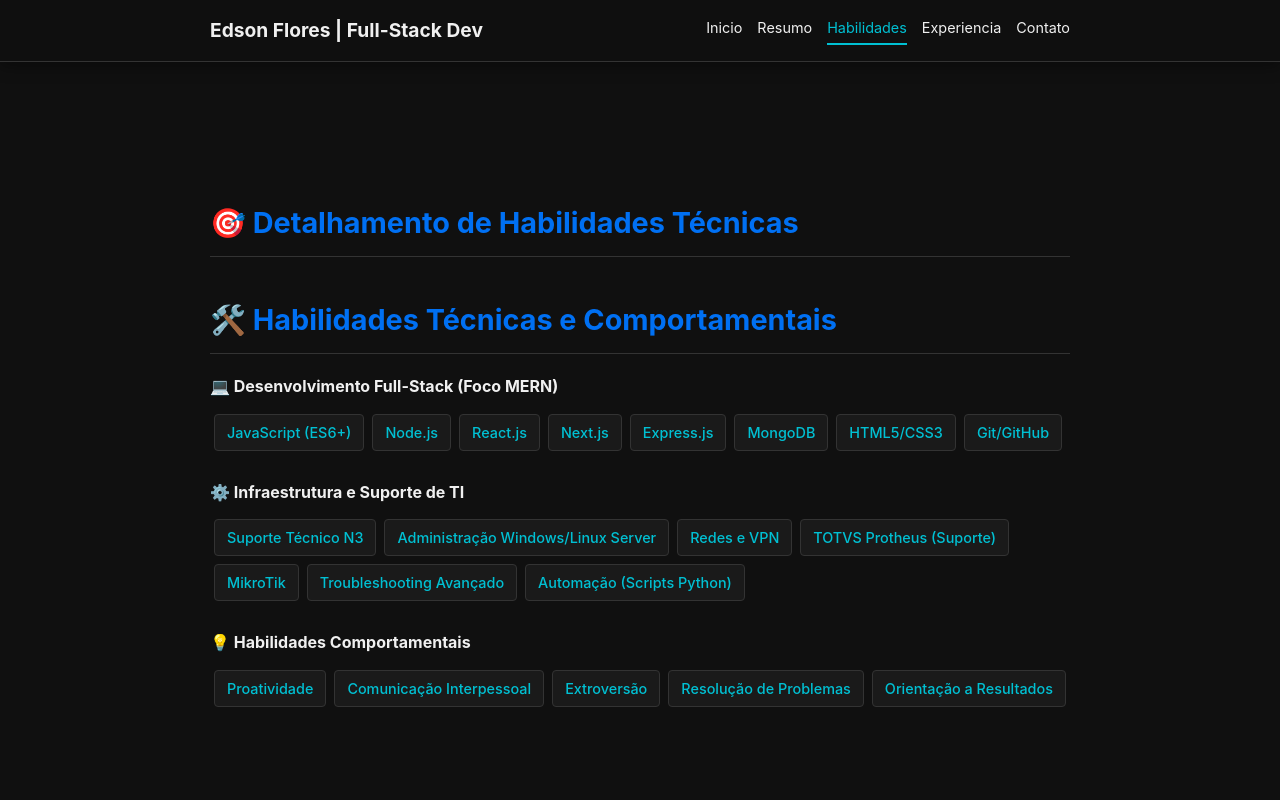
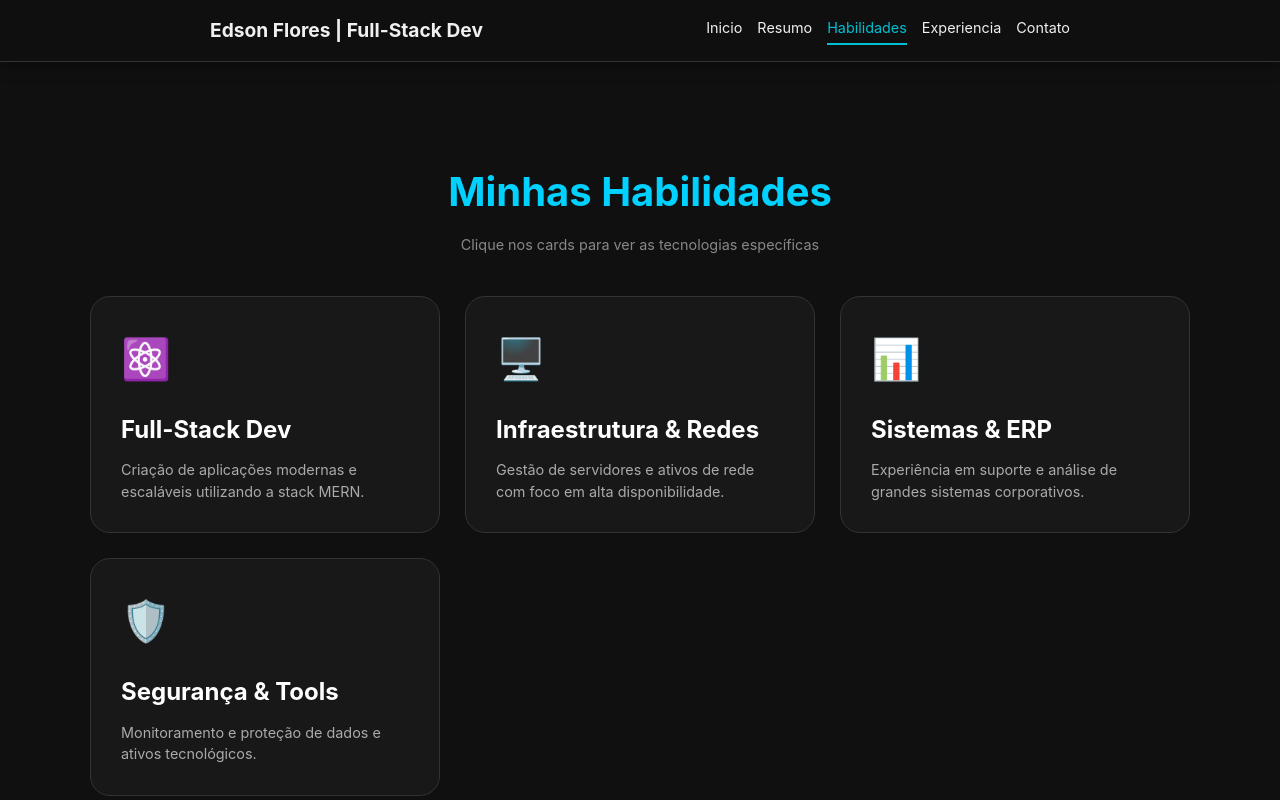
Before and after one commit to EdsonIFlores/curriculo-fullstack-frontend, a Next.js app: page /habilidades in a window 1280 px wide. Shown: the top 800 px of the page. Built offline with nearby package versions, Linux system fonts and the light colour scheme.

Commit message:
feat: melhorias na page habilidades

```diff
--- a/src/app/globals.css
+++ b/src/app/globals.css
@@ -398,3 +398,127 @@ body {
     padding-bottom: 5px;
   }
 }
+.skills-grid {
+  display: grid;
+  grid-template-columns: repeat(auto-fit, minmax(300px, 1fr));
+  gap: 25px;
+  width: 100%;
+  max-width: 1100px;
+  margin: 40px auto;
+}
+
+.skill-card {
+  background: rgba(255, 255, 255, 0.02);
+  border: 1px solid #222;
+  border-radius: 20px;
+  padding: 30px;
+  cursor: pointer;
+  transition: all 0.4s cubic-bezier(0.175, 0.885, 0.32, 1.275);
+  position: relative;
+  overflow: hidden;
+}
+
+.skill-card:hover {
+  border-color: #00d1ff;
+  transform: translateY(-10px);
+  background: rgba(0, 209, 255, 0.03);
+  box-shadow: 0 10px 30px rgba(0, 209, 255, 0.1);
+}
+
+.skill-card.active {
+  border-color: #00d1ff;
+  background: rgba(0, 209, 255, 0.05);
+}
+
+.skill-icon {
+  font-size: 2.5rem;
+  margin-bottom: 20px;
+  display: block;
+}
+
+.skill-card h3 {
+  color: #fff;
+  font-size: 1.5rem;
+  margin-bottom: 10px;
+}
+
+.skill-card p {
+  color: #666;
+  font-size: 0.9rem;
+  line-height: 1.4;
+}
+
+.skill-details {
+  margin-top: 20px;
+  padding-top: 20px;
+  border-top: 1px solid #333;
+  display: flex;
+  flex-wrap: wrap;
+  gap: 8px;
+  animation: fadeIn 0.5s ease;
+}
+
+.tech-tag {
+  background: #111;
+  color: #00d1ff;
+  border: 1px solid #00d1ff44;
+  padding: 5px 12px;
+  border-radius: 50px;
+  font-size: 0.75rem;
+  font-weight: 600;
+}
+
+@keyframes fadeIn { from { opacity: 0; transform: translateY(10px); } to { opacity: 1; transform: translateY(0); } }
+/* Layout em Grid para os Cards ficarem lado a lado */
+.skills-container {
+  display: grid;
+  grid-template-columns: repeat(auto-fit, minmax(320px, 1fr));
+  gap: 25px;
+  padding: 20px;
+}
+
+.skill-card {
+  background: #1a1a1a; /* Fundo cinza bem escuro */
+  border: 1px solid #333;
+  border-radius: 12px;
+  padding: 24px;
+  position: relative;
+  transition: 0.3s;
+}
+
+/* Borda Neon Azul no Hover */
+.skill-card:hover {
+  border-color: #00d1ff;
+  box-shadow: 0 0 15px rgba(0, 209, 255, 0.2);
+}
+
+.skill-card h3 {
+  color: #00d1ff; /* Azul Neon */
+  font-size: 1.4rem;
+  margin-bottom: 8px;
+  display: flex;
+  align-items: center;
+  gap: 10px;
+}
+
+.skill-description {
+  color: #ccc;
+  font-size: 0.9rem;
+  margin-bottom: 20px;
+}
+
+/* Estilo das Tags (igual ao da imagem) */
+.tags-wrapper {
+  display: flex;
+  flex-wrap: wrap;
+  gap: 8px;
+}
+
+.tag {
+  background: #2d2d2d; /* Cinza das tags na imagem */
+  color: #efefef;
+  padding: 6px 12px;
+  border-radius: 6px;
+  font-size: 0.8rem;
+  border: 1px solid #444;
+}
--- a/src/app/habilidades/page.tsx
+++ b/src/app/habilidades/page.tsx
@@ -1,18 +1,145 @@
-import React from 'react';
-// 🔴 ATENÇÃO: Verifique o caminho. Se você manteve 'components/' na raiz do 'src/', use '../components/SkillsSection'
-import EdsonSkills from '../../components/SkillsSection';
+'use client'; // Necessário para usar eventos de clique (onClick)
 
-const HabilidadesPage: React.FC = () => {
+import React, { useState } from 'react';
+
+export default function SkillsPage() {
+  // 1. Lógica para controlar qual card está aberto
+  const [activeSkill, setActiveSkill] = useState<string | null>(null);
+
+  const toggleSkill = (id: string) => {
+    setActiveSkill(activeSkill === id ? null : id);
+  };
+
   return (
-    <div className="container-page">
-      <h2 className="section-title">
-        🎯 Detalhamento de Habilidades Técnicas
-      </h2>
+    <section className="skills-section">
+      <h2 className="title">Minhas Habilidades</h2>
+      <p className="subtitle">Clique nos cards para ver as tecnologias específicas</p>
 
-      <EdsonSkills />
+      <div className="skills-grid">
+        {/* CARD 1: DESENVOLVIMENTO FULL-STACK */}
+        <div className={`skill-card ${activeSkill === 'dev' ? 'active' : ''}`} onClick={() => toggleSkill('dev')}>
+          <span className="skill-icon">⚛️</span>
+          <h3>Full-Stack Dev</h3>
+          <p>Criação de aplicações modernas e escaláveis utilizando a stack MERN.</p>
 
-    </div>
+          {activeSkill === 'dev' && (
+            <div className="skill-details">
+              <span className="tech-tag">React.js</span>
+              <span className="tech-tag">Next.js</span>
+              <span className="tech-tag">Node.js</span>
+              <span className="tech-tag">TypeScript</span>
+              <span className="tech-tag">MongoDB</span>
+              <span className="tech-tag">Express</span>
+              <span className="tech-tag">APIs REST</span>
+            </div>
+          )}
+        </div>
+
+        {/* CARD 2: INFRAESTRUTURA & REDES */}
+        <div className={`skill-card ${activeSkill === 'infra' ? 'active' : ''}`} onClick={() => toggleSkill('infra')}>
+          <span className="skill-icon">🖥️</span>
+          <h3>Infraestrutura & Redes</h3>
+          <p>Gestão de servidores e ativos de rede com foco em alta disponibilidade.</p>
+
+          {activeSkill === 'infra' && (
+            <div className="skill-details">
+              <span className="tech-tag">Administração de Redes</span>
+              <span className="tech-tag">Servidores Windows/Linux</span>
+              <span className="tech-tag">VPN</span>
+              <span className="tech-tag">Cabeamento Estruturado</span>
+              <span className="tech-tag">Virtualização</span>
+              <span className="tech-tag">Hardware</span>
+            </div>
+          )}
+        </div>
+
+        {/* CARD 3: GESTÃO & SISTEMAS (ERP) */}
+        <div className={`skill-card ${activeSkill === 'systems' ? 'active' : ''}`} onClick={() => toggleSkill('systems')}>
+          <span className="skill-icon">📊</span>
+          <h3>Sistemas & ERP</h3>
+          <p>Experiência em suporte e análise de grandes sistemas corporativos.</p>
+
+          {activeSkill === 'systems' && (
+            <div className="skill-details">
+              <span className="tech-tag">TOTVS Protheus</span>
+              <span className="tech-tag">SAP (Produtos)</span>
+              <span className="tech-tag">Análise de Dados</span>
+              <span className="tech-tag">Gestão de TI</span>
+              <span className="tech-tag">SLA / Processos</span>
+            </div>
+          )}
+        </div>
+
+        {/* CARD 4: SEGURANÇA & FERRAMENTAS */}
+        <div className={`skill-card ${activeSkill === 'tools' ? 'active' : ''}`} onClick={() => toggleSkill('tools')}>
+          <span className="skill-icon">🛡️</span>
+          <h3>Segurança & Tools</h3>
+          <p>Monitoramento e proteção de dados e ativos tecnológicos.</p>
+
+          {activeSkill === 'tools' && (
+            <div className="skill-details">
+              <span className="tech-tag">Cybersecurity</span>
+              <span className="tech-tag">Controle de Acesso</span>
+              <span className="tech-tag">Office 365 Admin</span>
+              <span className="tech-tag">Monitoramento</span>
+              <span className="tech-tag">Soluções Técnicas</span>
+            </div>
+          )}
+        </div>
+      </div>
+
+      <style jsx>{`
+        .skills-section { padding: 60px 20px; text-align: center; color: white; }
+        .title { color: #00d1ff; font-size: 2.5rem; margin-bottom: 10px; }
+        .subtitle { color: #888; margin-bottom: 40px; }
+
+        .skills-grid {
+          display: grid;
+          grid-template-columns: repeat(auto-fit, minmax(280px, 1fr));
+          gap: 25px;
+          max-width: 1100px;
+          margin: 0 auto;
+        }
+
+        .skill-card {
+          background: rgba(255, 255, 255, 0.03);
+          border: 1px solid #333;
+          border-radius: 20px;
+          padding: 30px;
+          cursor: pointer;
+          transition: 0.3s;
+          text-align: left;
+        }
+
+        .skill-card:hover { border-color: #00d1ff; background: rgba(0, 209, 255, 0.02); }
+        .skill-card.active { border-color: #00d1ff; background: rgba(0, 209, 255, 0.05); }
+
+        .skill-icon { font-size: 2.5rem; margin-bottom: 20px; display: block; }
+        h3 { color: #fff; margin-bottom: 10px; font-size: 1.5rem; }
+        p { color: #aaa; font-size: 0.9rem; line-height: 1.5; }
+
+        .skill-details {
+          margin-top: 20px;
+          padding-top: 20px;
+          border-top: 1px solid #333;
+          display: flex;
+          flex-wrap: wrap;
+          gap: 8px;
+          animation: fadeIn 0.4s ease;
+        }
+
+        .tech-tag {
+          background: #111;
+          color: #00d1ff;
+          border: 1px solid rgba(0, 209, 255, 0.3);
+          padding: 5px 12px;
+          border-radius: 50px;
+          font-size: 0.75rem;
+          font-weight: 600;
+        }
+
+        @keyframes fadeIn { from { opacity: 0; } to { opacity: 1; } }
+      `}</style>
+    </section>
   );
-};
-
-export default HabilidadesPage;
+}
```
